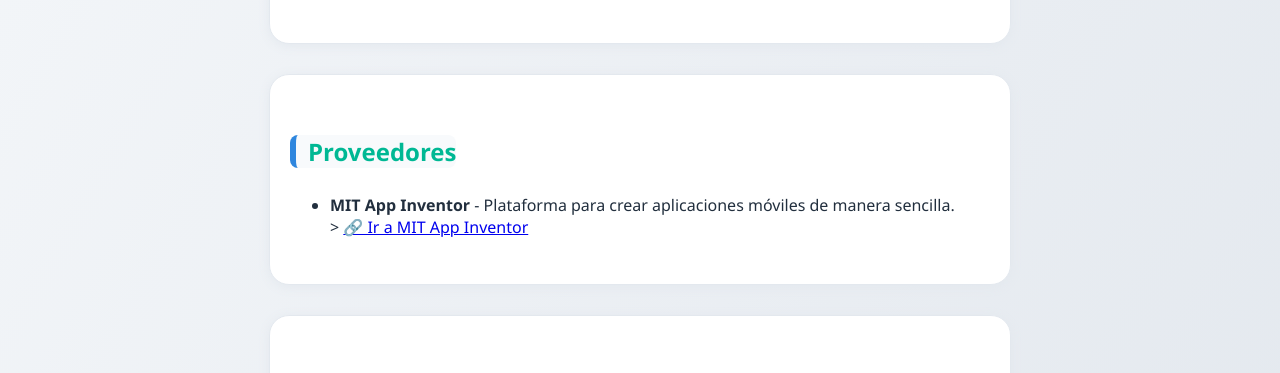
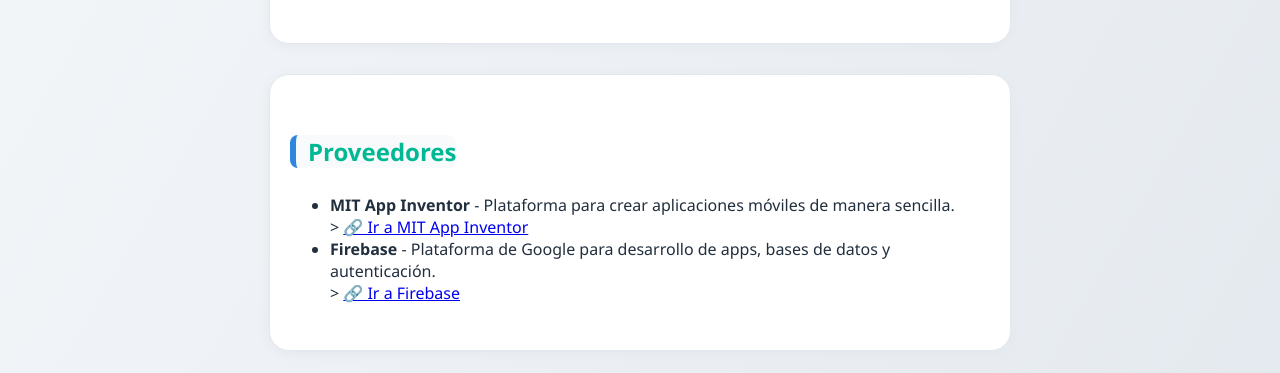
Before and after one commit to AT0MHUB/ATOMHUB.github.io, a plain HTML site: page index.html in a window 1280 px wide. Shown: the part 1163-1536 px from the top of the page. Drawn offline with Linux system fonts and the light colour scheme.

Commit message:
Update index.html

```diff
--- a/index.html
+++ b/index.html
@@ -56,6 +56,10 @@
             <li>
                 <strong>MIT App Inventor</strong> - Plataforma para crear aplicaciones móviles de manera sencilla.<br>
                 &gt; <a href="https://appinventor.mit.edu/" target="_blank">🔗 Ir a MIT App Inventor</a>
+            </li>
+            <li>
+                <strong>Firebase</strong> - Plataforma de Google para desarrollo de apps, bases de datos y autenticación.<br>
+                &gt; <a href="https://firebase.google.com/" target="_blank">🔗 Ir a Firebase</a>
             </li>
         </ul>
     </section>
```
